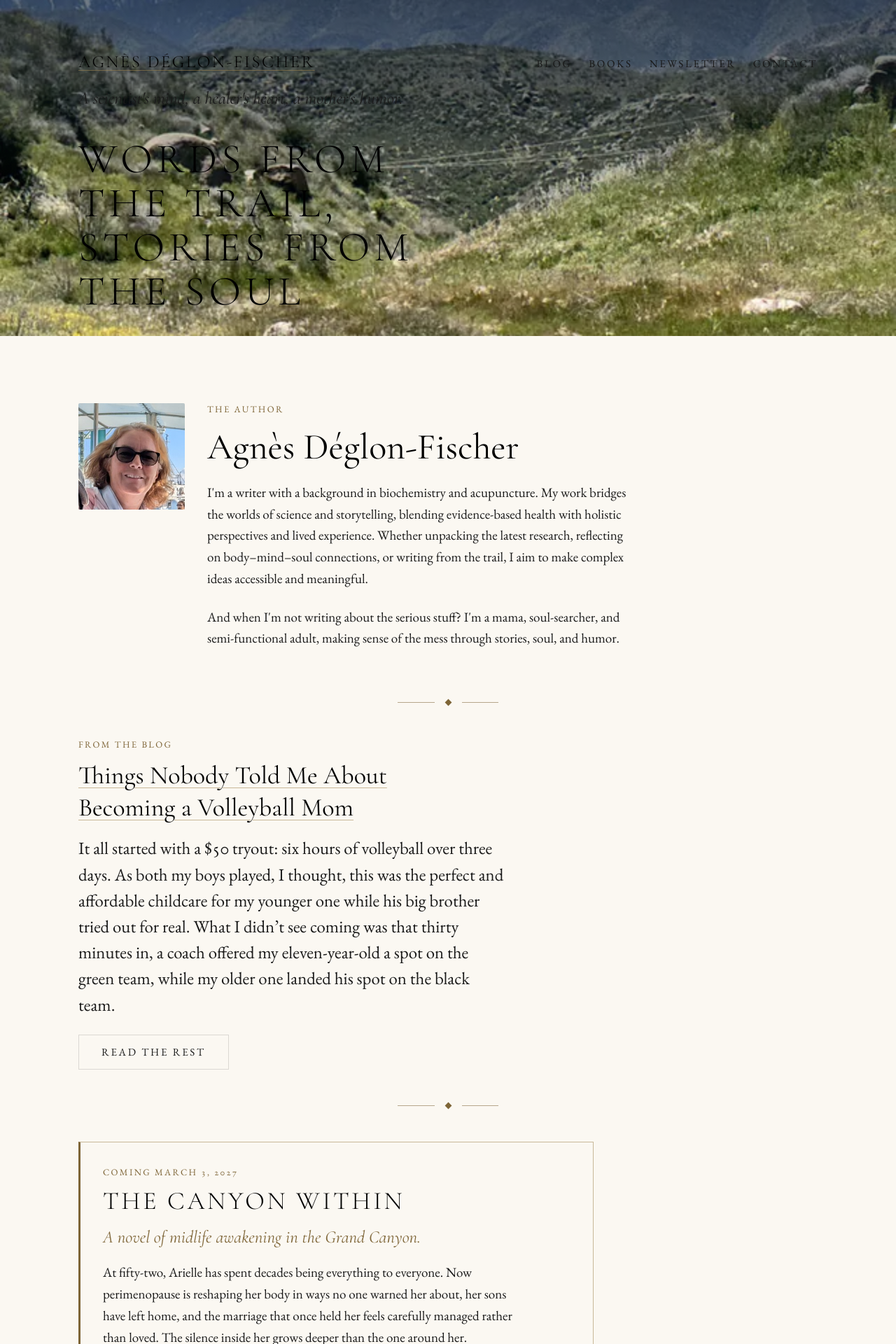
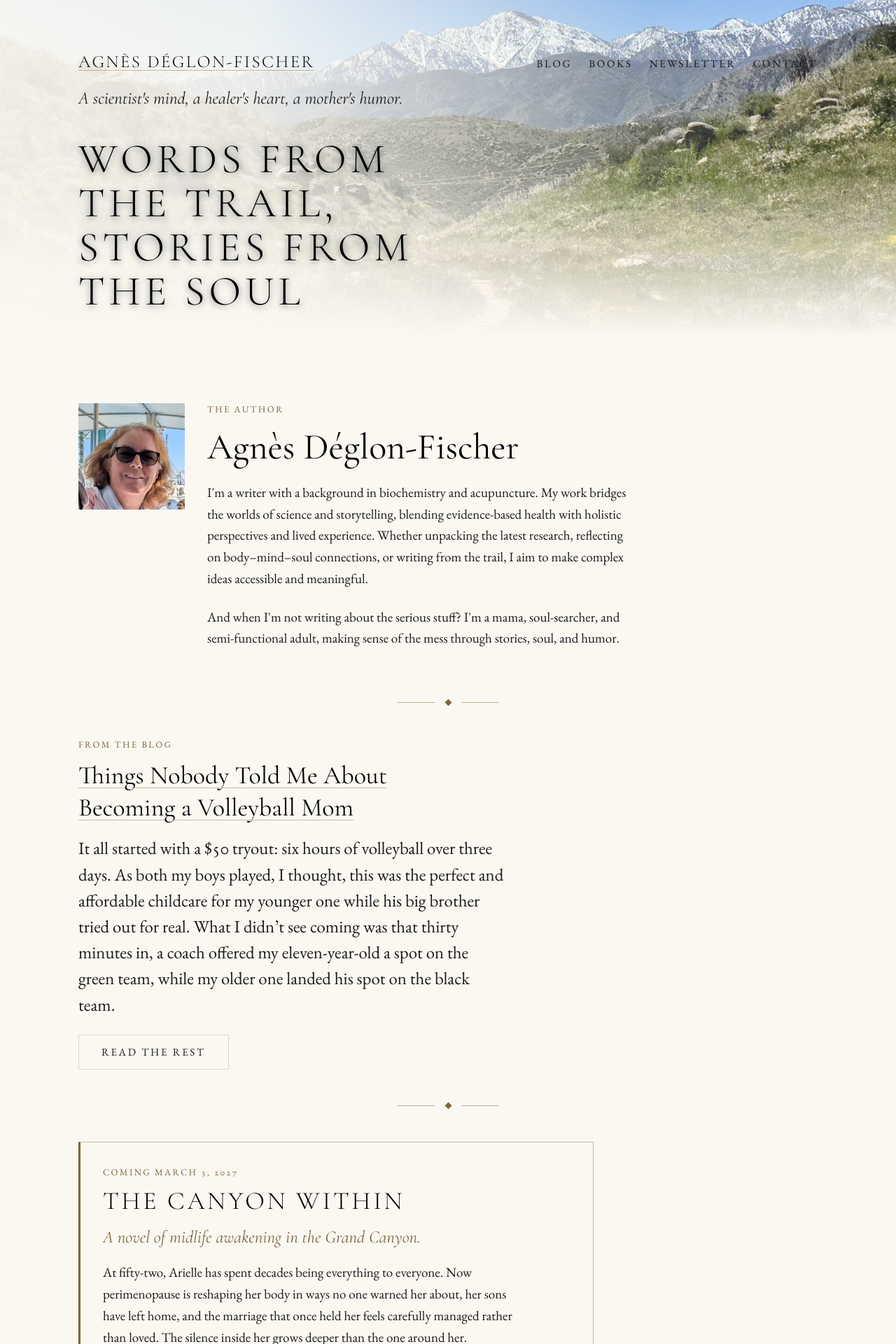
Before and after one commit to adeglon/adeglon.github.io, a Jekyll site: the page built from docs/index.html, in a window 1280 px wide. Shown: the top 1920 px of the page at 70% size. Built offline with Jekyll 4.4.1, drawn with Linux system fonts in a browser that asks for light colours; a script that is not in the unit is left out.

Commit message:
Let the wash beat the dark scrim it is meant to replace
Co-Authored-By: Claude Opus 5 <noreply@anthropic.com>
Claude-Session: https://claude.ai/code/session_01CXLAusaY8sc4P4TTBSZq1C

```diff
--- a/docs/assets/css/components.css
+++ b/docs/assets/css/components.css
@@ -207,7 +207,11 @@
    heavier scrim - that greys the photograph and the type still fights it -
    but to stop asking the photograph to carry white type at all. The page's
    cream is laid over the picture and the type goes back to ink. */
-.hero--wash .hero__scrim { background: var(--wash-foot), var(--wash-copy); }
+/* .hero.hero--wash, not .hero--wash: the dark trail scrim is declared later
+   in this file at equal specificity and was winning. The extra class is the
+   cheapest way to say "this one is the deliberate override" without moving
+   blocks around and breaking the section order. */
+.hero.hero--wash .hero__scrim { background: var(--wash-foot), var(--wash-copy); }
 .hero--wash .hero__media { filter: saturate(0.9); }
 .hero--wash .hero__title,
 .hero--wash .wordmark { color: var(--text-strong); text-shadow: none; }
@@ -219,7 +223,7 @@
   border-bottom-color: var(--rule);
 }
 @media (max-width: 48rem) {
-  .hero--wash .hero__scrim { background: var(--wash-copy-narrow); }
+  .hero.hero--wash .hero__scrim { background: var(--wash-copy-narrow); }
 }
 .hero--short .hero__body--split { gap: var(--sp-6); padding-bottom: var(--sp-6); }
 .hero--short .hero__title { font-size: clamp(1.7rem, 0.95rem + 2.3vw, 2.9rem); }
```
